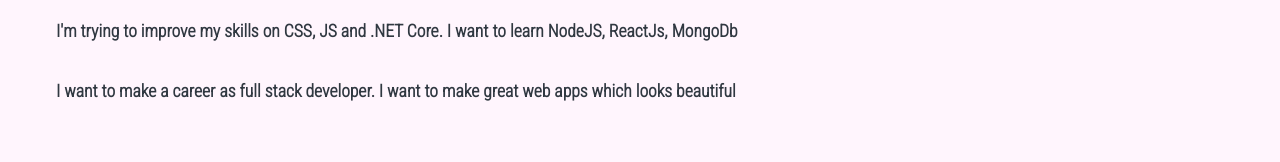
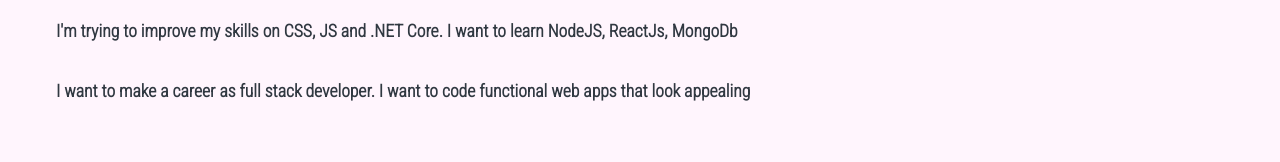
Before and after one commit to emrerol/emre.dev, a plain HTML site: page index.html in a window 1280 px wide. Shown: the part 484-646 px from the top of the page. Drawn offline with Linux system fonts and the light colour scheme.

Commit message:
Update index.html

```diff
--- a/index.html
+++ b/index.html
@@ -40,7 +40,7 @@
             <h2>I am a student working on Web Development</h2>
             <p>I'm trying to improve my skills on CSS, JS and .NET Core. I want to learn NodeJS, ReactJs, MongoDb
             </p>
-            <p>I want to make a career as full stack developer. I want to make great web apps which looks beautiful</p>
+            <p>I want to make a career as full stack developer. I want to code functional web apps that look appealing</p>
     </section>
     <div class="gradient"></div>
     <div class="project-section-div">
```
